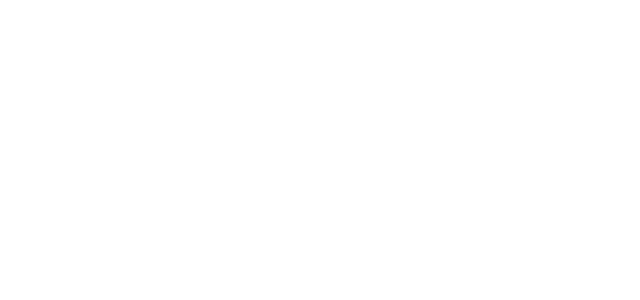
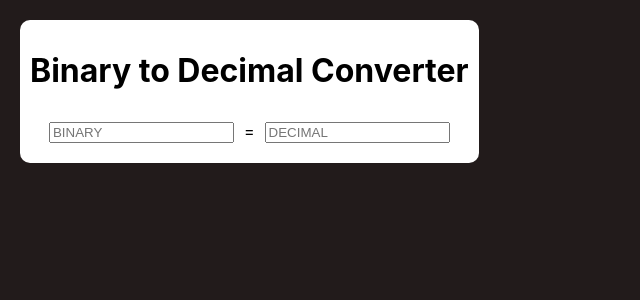
Before and after one commit to patbied/react-difficulty-project, a React (Create React App) app: page / in a window 1280 px wide. Shown: the top 300 px of the page, without its empty margins (0-640 px from the left). Built offline with nearby package versions, Linux system fonts and the light colour scheme.

Commit message:
Binary to Decimal done

```diff
--- a/src/App.css
+++ b/src/App.css
@@ -1,3 +1,8 @@
 .App {
-
+  display: flex;
+  background-color: rgb(34, 27, 27);
+  height: 100vh;
+  flex-flow: row wrap;
+  justify-content: space-between;
+  align-items: flex-start;
 }
--- a/src/App.js
+++ b/src/App.js
@@ -1,8 +1,14 @@
 import './App.css';
-
+import Card from './ui/Card'
+import BinaryToDecimal from './components/BinaryToDecimal';
 function App() {
   return (
     <div className="App">
+      <Card title="Binary to Decimal Converter">
+        <BinaryToDecimal/>
+      </Card>
+
+
     </div>
   );
 }
--- /dev/null
+++ b/src/components/BinaryToDecimal.js
@@ -0,0 +1,60 @@
+import { useState } from "react"
+import Error from "../ui/Error"
+const BinaryToDecimal = props => {
+    const [binary, setBinary] = useState()
+    const [decimal, setDecimal] = useState('')
+    const [error, setError] = useState(false)
+
+    const calculateDecimalValue = (binaryValue) => {
+        let arrayBinary =  binaryValue.toString().split('')
+        // console.log(arrayBinary)
+        let decimalSum = 0
+        let exponentPower = arrayBinary.length-1
+        // console.log(arrayBinary.length)
+        //For each element in my array
+        for (var index=0;index<=arrayBinary.length; index++){
+            //1 represents an on state so we dont care if its 0
+            if (arrayBinary[index] === '1'){
+                //The sum will be equal to 2 the the power of exponentPower.
+                //So if theres 5 elements
+                //[1,0,0,0,0]
+                //The sum will be 2^5
+                decimalSum+=Math.pow(2,exponentPower)
+            }
+            exponentPower--
+
+
+
+        }
+        return decimalSum
+
+    }
+    const changeBinaryHandler = (e) => {
+        let arrayBinary = e.target.value.split('')
+        if (e.target.value.length > 8){
+            setError("MAX 8 CHARS")
+            return
+        }
+        for (let index=0;index<arrayBinary.length;index++){
+            if (arrayBinary[index] !== '1' && arrayBinary[index] !== '0'){
+                setError("INPUT MUST BE EITHER A '1' OR A '0'")
+                return
+            }
+        }
+        setError('')
+        setBinary(e.target.value)
+        setDecimal(calculateDecimalValue(e.target.value))
+    }
+    return (
+        <>
+        <form>
+        <input value={binary || ''} onChange={changeBinaryHandler} style={{margin: '10px'}} placeholder="BINARY"/>
+        =
+        <input style={{margin: '10px'}} value={decimal} readOnly placeholder="DECIMAL"/>
+        </form>
+        {error ? <Error err={error}/> : ''}
+        </>
+    )
+}
+
+export default BinaryToDecimal
--- /dev/null
+++ b/src/styles/Card.css
@@ -0,0 +1,10 @@
+.Card-body {
+    background-color: white;
+    border-radius: 10px;
+    margin: 20px;
+    padding: 10px;
+    height: auto;
+    display: flex;
+    flex-flow: column wrap;
+    align-items: center;
+}
--- /dev/null
+++ b/src/ui/Card.js
@@ -0,0 +1,11 @@
+import '../styles/Card.css'
+const Card = props => {
+    return (
+        <div className="Card-body">
+            <h1>{props.title}</h1>
+            {props.children}
+        </div>
+    )
+}
+
+export default Card
--- /dev/null
+++ b/src/ui/Error.js
@@ -0,0 +1,9 @@
+
+const Error = props => {
+    return (
+        <div style={{display: 'inline-block'}}>
+            <h3 style={{color: 'red'}}>ERROR: {props.err}</h3>
+        </div>
+    )
+}
+export default Error
```
